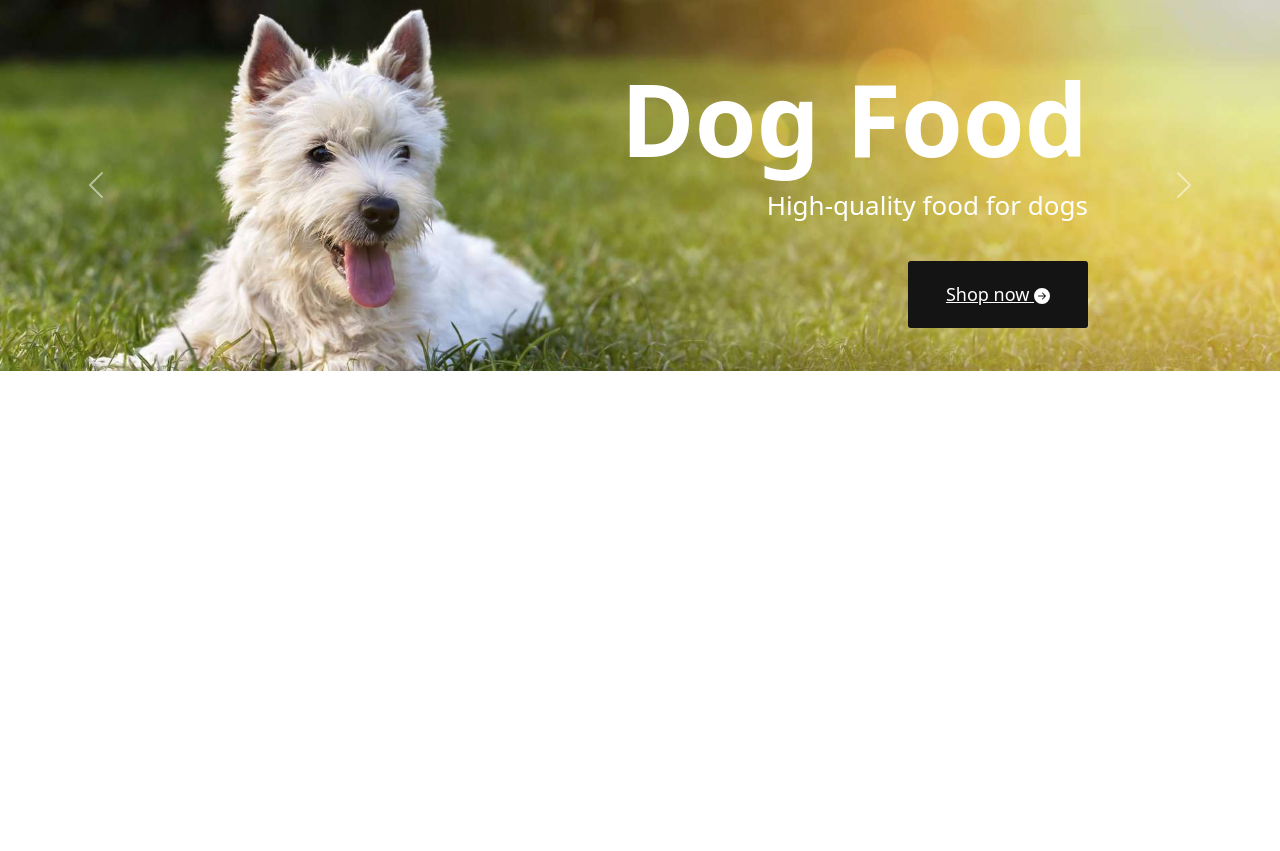
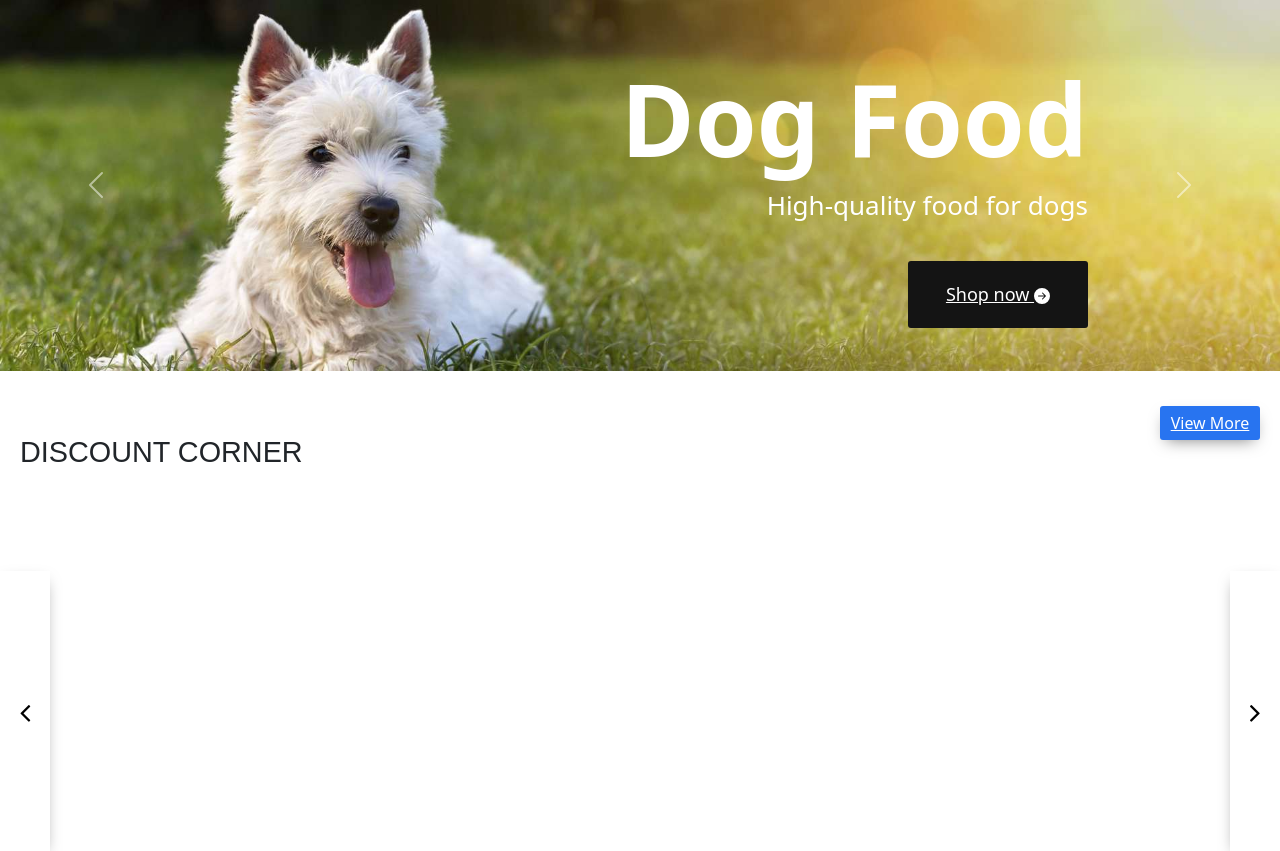
Before and after one commit to jeffyelson/e-commerce-pydevs, a Flask app: page / in a window 1280 px wide. Shown: the part 114-965 px from the top of the page. Before the commit the page ends 485 px from the top, so only its background shows below. Run offline with Flask 3, Linux system fonts and the light colour scheme; data that the repository does not hold is empty; some libraries are stand-ins or nearby versions.

Commit message:
changes for new theme

```diff
--- a/website/templates/landingPage.html
+++ b/website/templates/landingPage.html
@@ -9,11 +9,11 @@ content %}
                 <h5 id="seventy_p1">Dog Food</h5>
                 <p class="summer_s">High-quality food for dogs</p>
                 <a id="shop_now" href="/buyer" type="submit" name="shop now">Shop now
-        <svg xmlns="http://www.w3.org/2000/svg" width="16" height="16" fill="currentColor"
-             class="bi bi-arrow-right-circle-fill" viewBox="0 0 16 16">
-            <path d="M8 0a8 8 0 1 1 0 16A8 8 0 0 1 8 0zM4.5 7.5a.5.5 0 0 0 0 1h5.793l-2.147 2.146a.5.5 0 0 0 .708.708l3-3a.5.5 0 0 0 0-.708l-3-3a.5.5 0 1 0-.708.708L10.293 7.5H4.5z"/>
-        </svg>
-    </a>
+                    <svg xmlns="http://www.w3.org/2000/svg" width="16" height="16" fill="currentColor"
+                         class="bi bi-arrow-right-circle-fill" viewBox="0 0 16 16">
+                        <path d="M8 0a8 8 0 1 1 0 16A8 8 0 0 1 8 0zM4.5 7.5a.5.5 0 0 0 0 1h5.793l-2.147 2.146a.5.5 0 0 0 .708.708l3-3a.5.5 0 0 0 0-.708l-3-3a.5.5 0 1 0-.708.708L10.293 7.5H4.5z"/>
+                    </svg>
+                </a>
 
             </div>
         </div>
@@ -38,8 +38,48 @@ content %}
         <span class="visually-hidden">Next</span>
     </button>
 </div>
+<div class="section4-header">
+
+    <span class="title centered-text">DISCOUNT CORNER</span>
+    <a href="/buyer" class="btn1 viewmore">View More</a>
+    <button class="next" onclick='scrollright4()'><i class="fa fa-angle-right"></i></button>
+    <button class="previous" onclick='scrollleft4()'><i class="fa fa-angle-left"></i></button>
+</div>
+{% for product in products %}
+<section class="section4" id="section4">
+    <div class="discount-card">
+        <img src="/static/img/{{product.image1}}" alt="Product">
+        <a href="#" class="like-button"><i class="fa fa-heart-o"></i></a>
+        <span class="title">{{product.name}}</span>
+        <span class="rating">
+<span class="fa fa-star checked"></span>
+<span class="fa fa-star checked"></span>
+<span class="fa fa-star checked"></span>
+<span class="fa fa-star"></span>
+<span class="fa fa-star"></span>
+(930)
+</span>
+        <span class="btn2">Fast Sold</span>
+    </div>
+
+       <div class="discount-card">
+        <img src="/static/img/{{product.image1}}" alt="Product">
+        <a href="#" class="like-button"><i class="fa fa-heart-o"></i></a>
+        <span class="title">{{product.name}}</span>
+        <span class="rating">
+<span class="fa fa-star checked"></span>
+<span class="fa fa-star checked"></span>
+<span class="fa fa-star checked"></span>
+<span class="fa fa-star"></span>
+<span class="fa fa-star"></span>
+(1,030)
+</span>
+        <span class="btn1"><i class="fa fa-rupee"></i>{{product.price - product.price*product.discount/100}}</span> <strike><i class="fa fa-rupee"></i>{{product.price}}</strike>
+    </div>
 
 
+</section>
+{% endfor %}
 
 <!--<div class="bg-imagee">
     <p class="summer_s">Your Go To</p>
```
